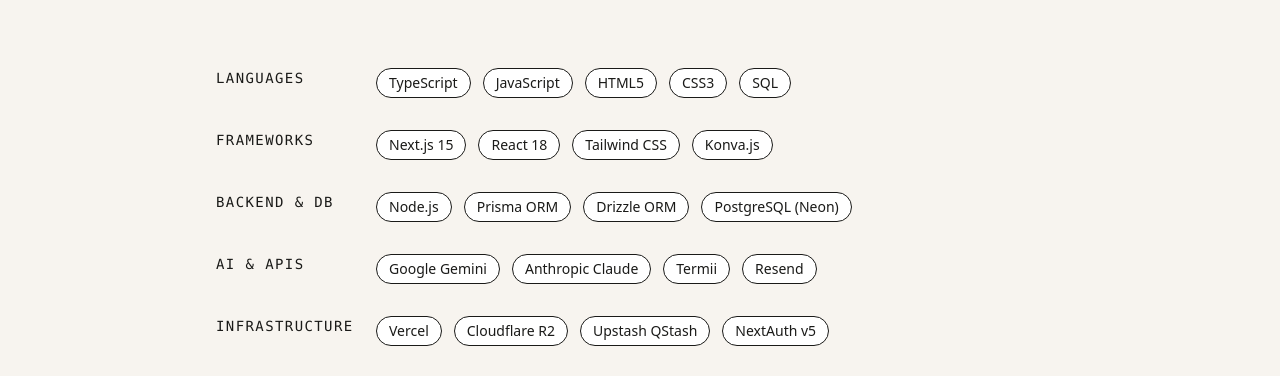
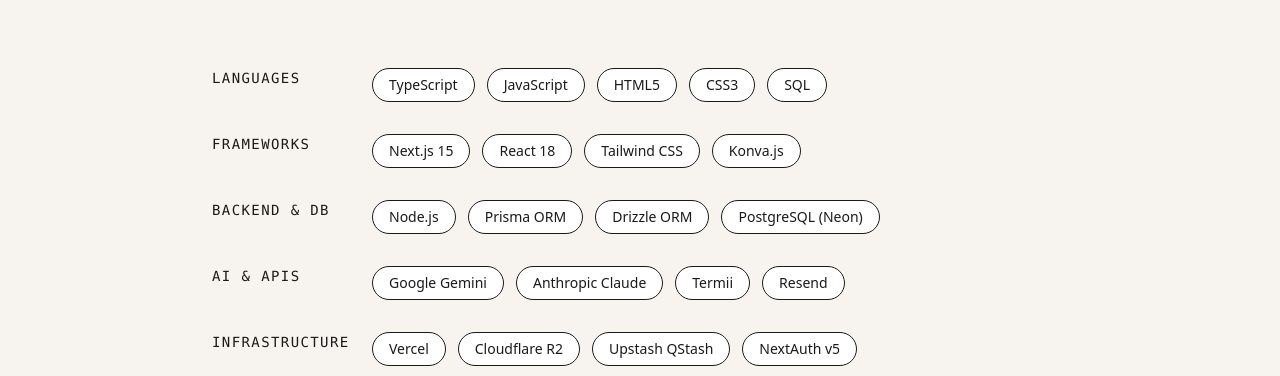
Before and after one commit to Doyen04/portfolio, a Next.js app: page / in a window 1280 px wide. Shown: the part 2146-2522 px from the top of the page. Built offline with nearby package versions, Linux system fonts and the light colour scheme; no server answers.

Commit message:
refactor: enhance button styles and improve scrollbar design for better user experience

```diff
--- a/src/components/Contact.tsx
+++ b/src/components/Contact.tsx
@@ -217,7 +217,7 @@
                 <button
                   type="submit"
                   disabled={isLoading}
-                  className="px-6 py-3 bg-accent text-white font-medium rounded-lg w-full flex items-center justify-center gap-2 disabled:opacity-70"
+                  className="px-6 py-3 bg-accent text-white font-medium rounded-lg w-full flex items-center justify-center gap-2 disabled:opacity-70 transition-all duration-300 hover:bg-accent-hover hover:shadow-md active:scale-[0.98]"
                 >
                   {isLoading ? (
                     <>
--- a/src/components/Footer.tsx
+++ b/src/components/Footer.tsx
@@ -2,10 +2,13 @@
   const currentYear = new Date().getFullYear();
 
   return (
-    <footer className="border-t border-border bg-bg py-8">
-      <div className="max-w-4xl mx-auto px-6 text-center text-sm text-ink-muted">
-        <p>
-          © {currentYear} Ademola Oluwasola Opeyemi · Built with Next.js & Tailwind
+    <footer className="border-t border-border bg-bg-subtle py-12">
+      <div className="max-w-4xl mx-auto px-6 flex flex-col md:flex-row items-center justify-between gap-4">
+        <p className="text-sm font-medium text-ink-muted">
+          © {currentYear} Ademola Oluwasola Opeyemi
+        </p>
+        <p className="text-sm text-ink-muted flex items-center gap-1.5">
+          Built with <span className="text-ink font-medium">Next.js</span> & <span className="text-ink font-medium">Tailwind</span>
         </p>
       </div>
     </footer>
--- a/src/components/Hero.tsx
+++ b/src/components/Hero.tsx
@@ -31,11 +31,13 @@
     >
       {/* Dot grid background on right (desktop only) */}
       <div
-        className="hidden lg:block absolute top-0 right-0 w-2/5 h-full opacity-10 pointer-events-none"
+        className="hidden lg:block absolute top-0 right-0 w-[45%] h-full opacity-30 pointer-events-none"
         style={{
           backgroundImage:
-            'radial-gradient(circle, var(--accent) 1px, transparent 1px)',
-          backgroundSize: '40px 40px',
+            'radial-gradient(circle, var(--border) 2px, transparent 1px)',
+          backgroundSize: '32px 32px',
+          maskImage: 'linear-gradient(to right, transparent, black 40%, black 80%, transparent)',
+          WebkitMaskImage: 'linear-gradient(to right, transparent, black 40%, black 80%, transparent)',
         }}
       />
 
@@ -85,14 +87,14 @@
           variants={itemVariants}
           className="flex flex-col sm:flex-row gap-4 mb-16"
         >
-          <a href="#work" className="px-6 py-3 bg-accent text-white font-medium rounded-lg transition-all duration-200 hover:bg-accent-hover active:scale-95">
+          <a href="#work" className="px-6 py-3 bg-accent text-white font-medium rounded-lg transition-all duration-200 hover:bg-accent-hover hover:shadow-md active:scale-[0.98]">
             View My Work →
           </a>
           <a
             href="/Ademola_Opeyemi_CV.pdf"
             target="_blank"
             rel="noopener noreferrer"
-            className="px-6 py-3 border border-accent text-accent font-medium rounded-lg transition-all duration-200 hover:bg-accent hover:text-white"
+            className="px-6 py-3 border border-accent text-accent font-medium rounded-lg transition-all duration-200 hover:bg-accent hover:text-white active:scale-[0.98]"
           >
             Download CV
           </a>
--- a/src/components/Nav.tsx
+++ b/src/components/Nav.tsx
@@ -43,7 +43,7 @@
             <a
               key={link.href}
               href={link.href}
-              className="text-sm text-ink-muted hover:text-ink transition-colors"
+              className="relative text-sm font-medium text-ink-muted hover:text-ink transition-colors after:absolute after:bottom-[-4px] after:left-0 after:h-[1px] after:w-0 after:bg-accent after:transition-all after:duration-300 hover:after:w-full"
             >
               {link.label}
             </a>
@@ -65,10 +65,14 @@
         {/* Mobile Menu Button */}
         <button
           onClick={() => setIsMobileMenuOpen(!isMobileMenuOpen)}
-          className="md:hidden text-ink"
+          className="md:hidden text-ink p-2 -mr-2"
           aria-label="Toggle menu"
         >
-          <span className="text-xl font-semibold">{isMobileMenuOpen ? 'Close' : 'Menu'}</span>
+          {isMobileMenuOpen ? (
+            <svg xmlns="http://www.w3.org/2000/svg" width="24" height="24" viewBox="0 0 24 24" fill="none" stroke="currentColor" strokeWidth="2" strokeLinecap="round" strokeLinejoin="round"><path d="M18 6 6 18"/><path d="m6 6 12 12"/></svg>
+          ) : (
+            <svg xmlns="http://www.w3.org/2000/svg" width="24" height="24" viewBox="0 0 24 24" fill="none" stroke="currentColor" strokeWidth="2" strokeLinecap="round" strokeLinejoin="round"><line x1="4" x2="20" y1="12" y2="12"/><line x1="4" x2="20" y1="6" y2="6"/><line x1="4" x2="20" y1="18" y2="18"/></svg>
+          )}
         </button>
       </div>
 
--- a/src/components/Projects.tsx
+++ b/src/components/Projects.tsx
@@ -77,10 +77,10 @@
               href="https://github.com/Doyen04?tab=repositories"
               target="_blank"
               rel="noopener noreferrer"
-              className="inline-flex items-center gap-2 text-lg font-semibold mb-8 text-accent hover:text-accent-hover transition-colors"
+              className="group inline-flex items-center gap-2 text-lg font-semibold mb-8 text-accent hover:text-accent-hover transition-colors relative after:absolute after:bottom-0 after:left-0 after:h-[2px] after:w-0 after:bg-accent hover:after:w-full after:transition-all after:duration-300"
             >
               <span>Other work on GitHub</span>
-              <span>→</span>
+              <span className="transition-transform duration-300 group-hover:translate-x-1">→</span>
             </a>
 
             <div className="grid sm:grid-cols-2 lg:grid-cols-3 gap-4">
--- a/src/components/Skills.tsx
+++ b/src/components/Skills.tsx
@@ -74,17 +74,12 @@
                 </label>
                 <div className="flex flex-wrap gap-3">
                   {group.items.map((skill) => (
-                    <motion.span
+                    <span
                       key={skill}
-                      className="inline-flex items-center justify-center px-3 py-1 rounded-full border border-border bg-white text-sm text-ink-muted transition-all duration-200 hover:border-accent hover:bg-accent hover:text-white"
-                      whileHover={{
-                        backgroundColor: 'var(--accent)',
-                        borderColor: 'var(--accent)',
-                        color: 'var(--white)',
-                      }}
+                      className="inline-flex items-center justify-center px-4 py-1.5 rounded-full border border-border bg-white text-sm text-ink-muted transition-all duration-300 hover:border-accent hover:bg-accent hover:text-white hover:shadow-md hover:-translate-y-0.5 cursor-default"
                     >
                       {skill}
-                    </motion.span>
+                    </span>
                   ))}
                 </div>
               </div>
--- a/src/styles/globals.css
+++ b/src/styles/globals.css
@@ -14,6 +14,31 @@
 
 html {
     scroll-behavior: smooth;
+    scrollbar-gutter: stable;
+}
+
+::selection {
+    background-color: var(--accent);
+    color: var(--white);
+}
+
+/* Custom minimal scrollbar for webkit */
+::-webkit-scrollbar {
+    width: 8px;
+    height: 8px;
+}
+
+::-webkit-scrollbar-track {
+    background: var(--bg);
+}
+
+::-webkit-scrollbar-thumb {
+    background: var(--border);
+    border-radius: 4px;
+}
+
+::-webkit-scrollbar-thumb:hover {
+    background: var(--ink-muted);
 }
 
 /* Keep minimal base rules — layout and utilities use Tailwind classes */
```
